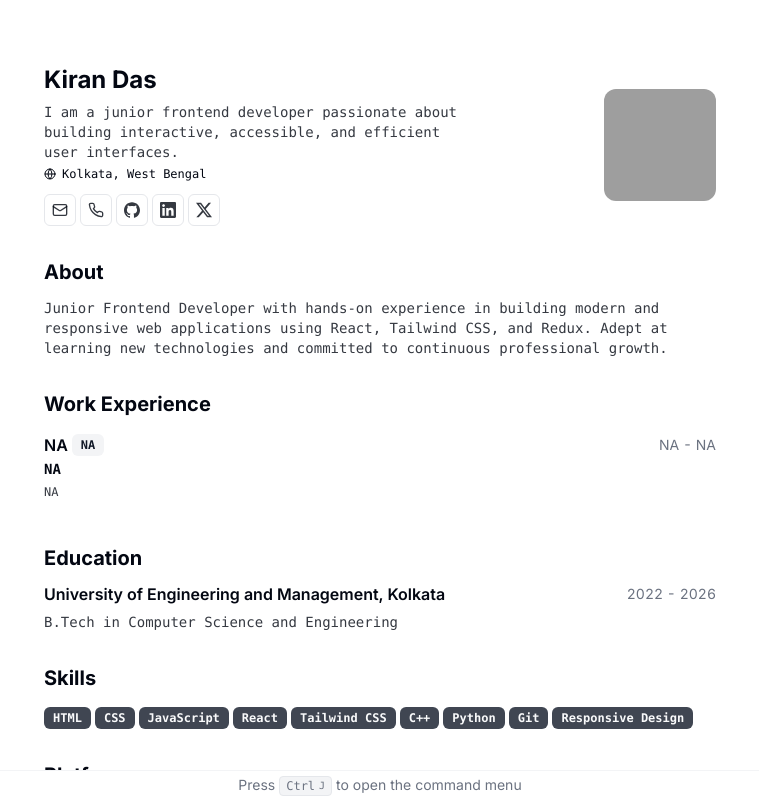
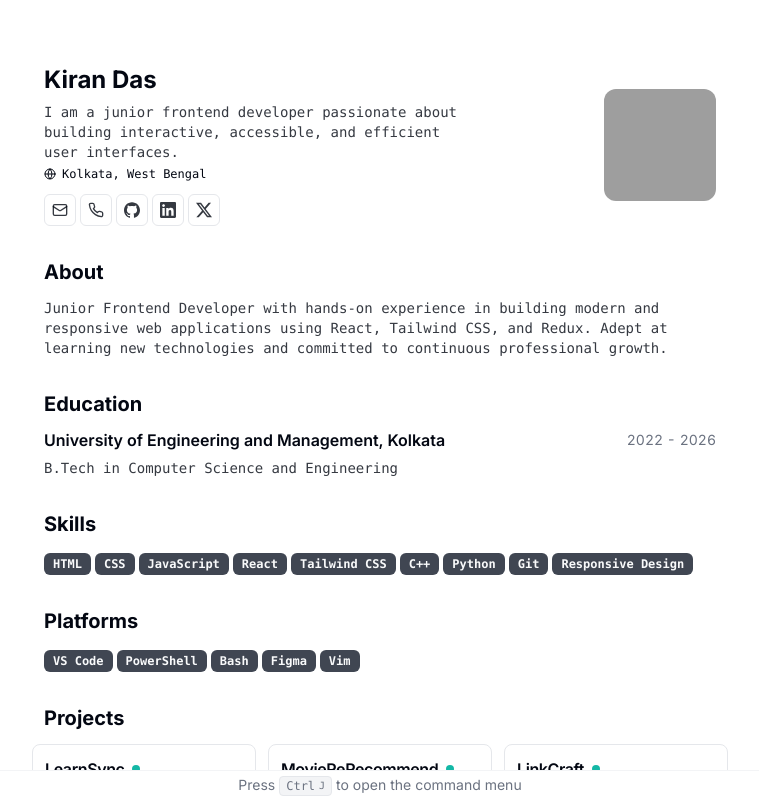
Before and after one commit to Kane-dylan/Portfolio, a Next.js app: page / in a window 1280 px wide. Shown: the top 798 px of the page, without its empty margins (260-1019 px from the left). Built offline with nearby package versions, Linux system fonts and the light colour scheme; grey boxes are pictures that could not be loaded.

Commit message:
exp removed

```diff
--- a/src/app/page.tsx
+++ b/src/app/page.tsx
@@ -1,7 +1,7 @@
 import { CommandMenu } from "@/components/command-menu";
 import { Metadata } from "next";
 import { RESUME_DATA } from "@/data/resume-data";
-import { WorkExperience } from "./components/WorkExperience";
+// import { WorkExperience } from "./components/WorkExperience";
 import { Projects } from "./components/Projects";
 import { Education } from "./components/Education";
 import { Summary } from "./components/Summary";
@@ -75,7 +75,7 @@ export default function ResumePage() {
         <div className="space-y-8 print:space-y-4">
           <Summary summary={RESUME_DATA.summary} />
 
-          <WorkExperience work={RESUME_DATA.work} />
+          {/*<WorkExperience work={RESUME_DATA.work} />*/}
 
           <Education education={RESUME_DATA.education} />
 
```
